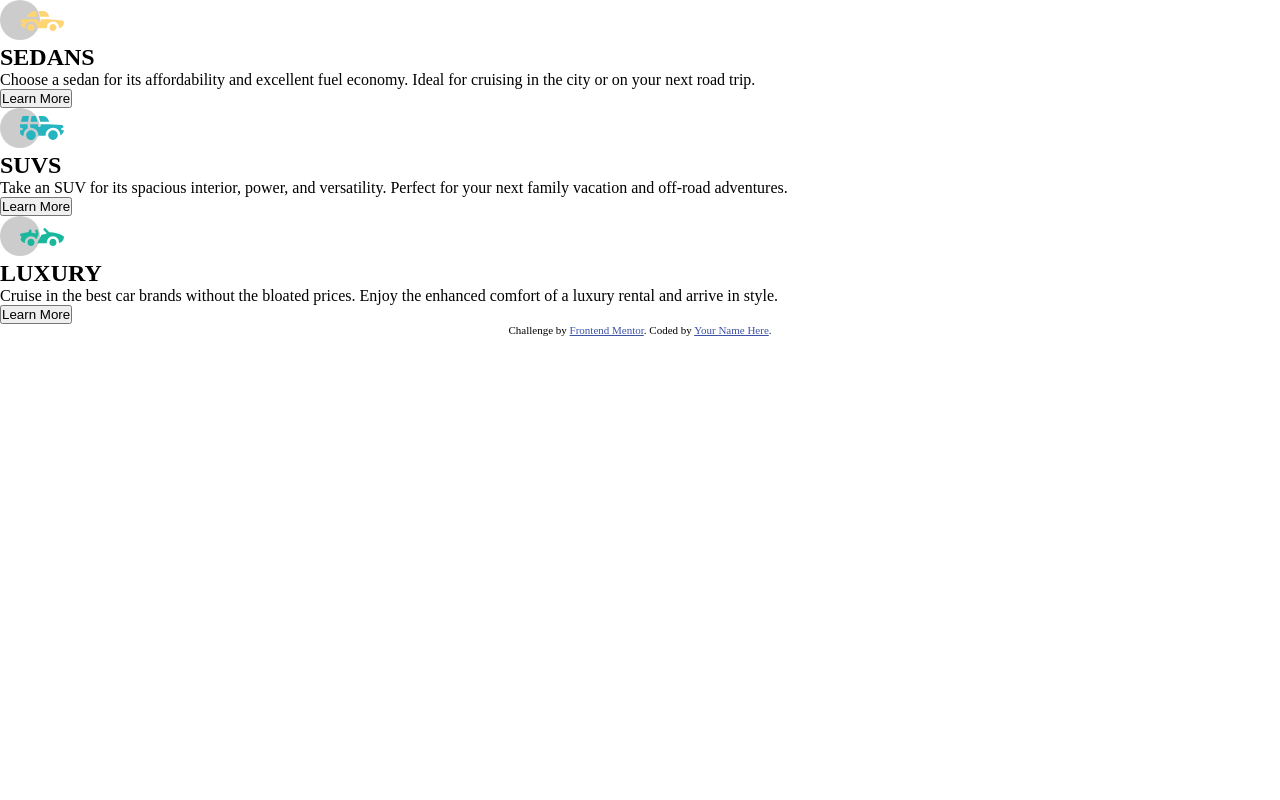
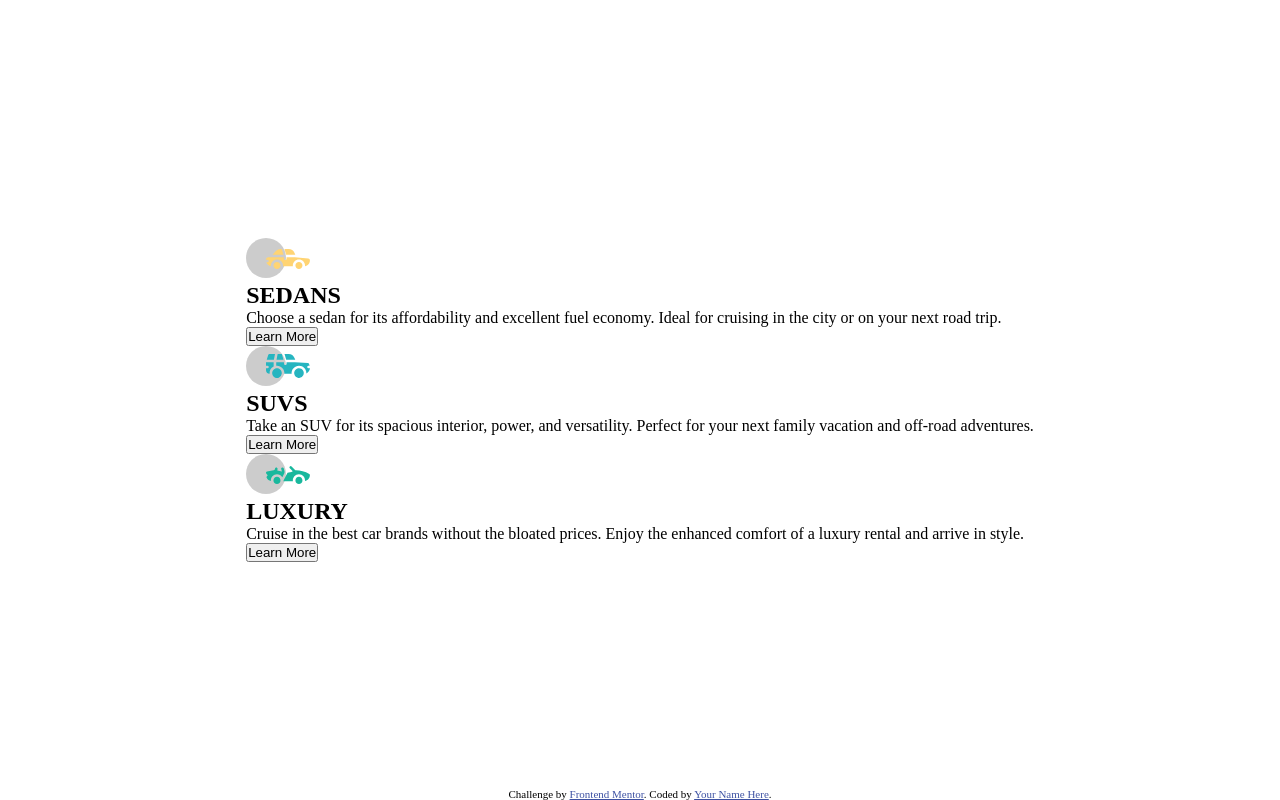
Before and after one commit to aarontark/3-Column-Preview-Card, a plain HTML site: page index.html in a window 1280 px wide. Drawn offline with Linux system fonts and the light colour scheme.

Commit message:
set the layout for the content card

```diff
--- a/style.css
+++ b/style.css
@@ -5,3 +5,16 @@
     margin: 0;
     box-sizing: border-box;
 }
+
+body {
+    display: flex;
+    justify-content: center;
+    align-items: center;
+    height: 100vh;
+
+}
+
+.attribution {
+    position: absolute;
+    bottom: 0;
+}
```
